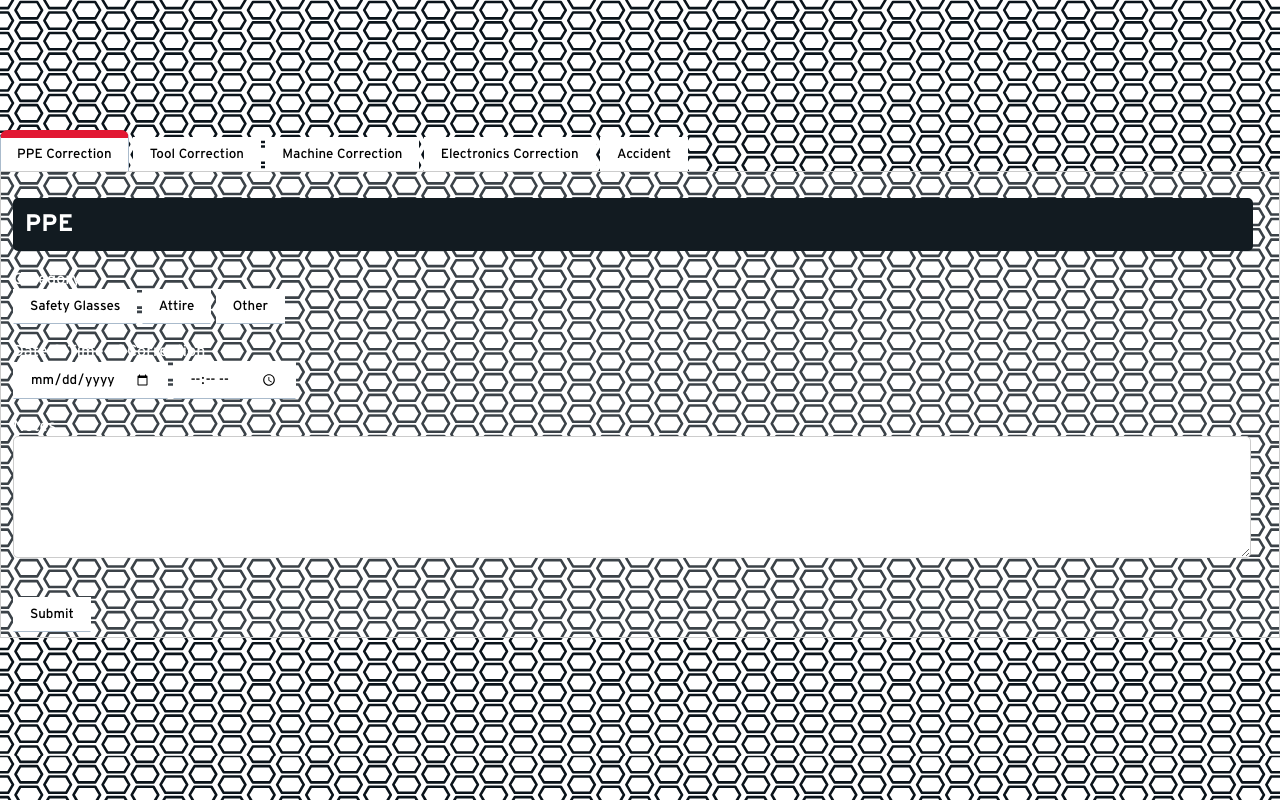
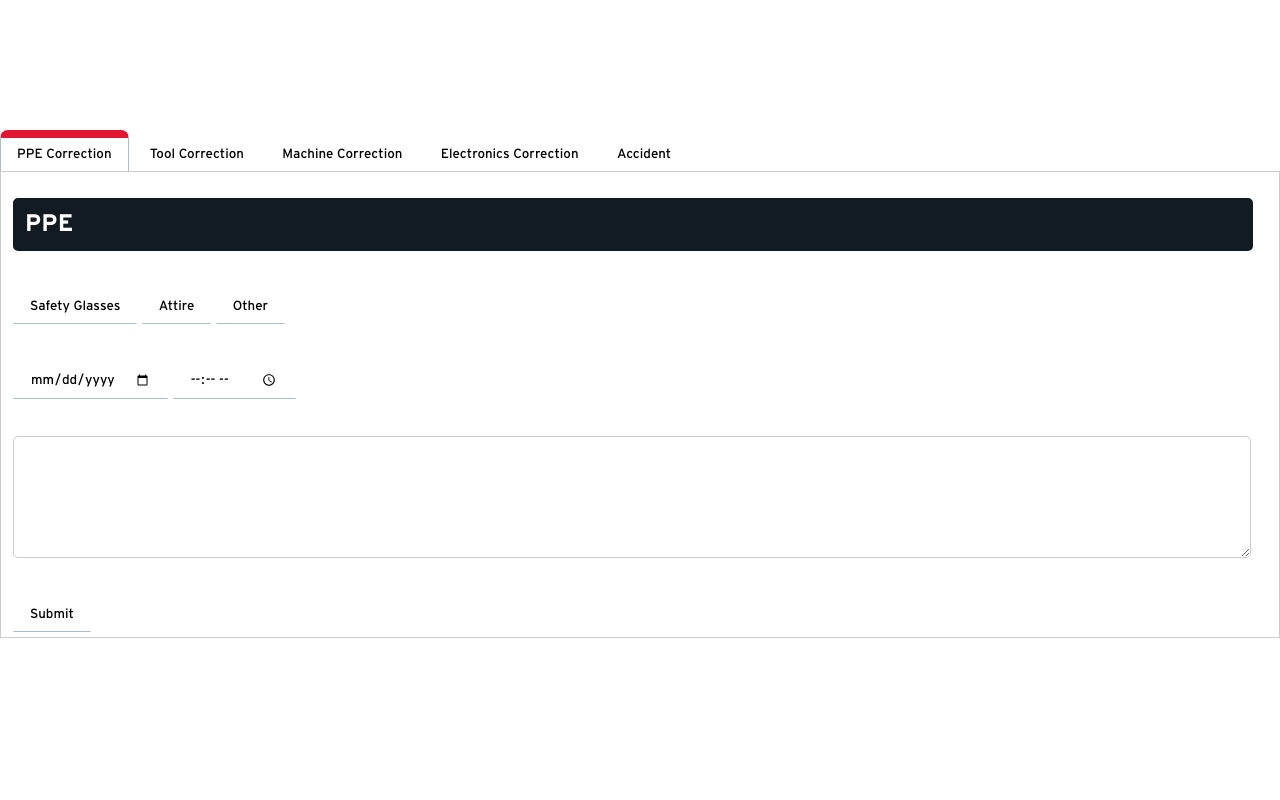
Before and after one commit to umdenes100/enes100-safetylog, a website built with Vite: page index.html in a window 1280 px wide. Built offline with nearby package versions, Linux system fonts and the light colour scheme; some packages are replaced by stand-ins of ours.

Commit message:
removed shell background because it was redundant with the website's background

```diff
--- a/style.css
+++ b/style.css
@@ -15,8 +15,8 @@
 body {
     padding: 0;
     margin: 0;
-    background-image: url("/img/shell overlay repeating.svg");
-    background-repeat: repeat;
+    /* background-image: url("/img/shell overlay repeating.svg");
+    background-repeat: repeat; */
     height: 96vh;
     background-size: 50%;
     color: white;
```
